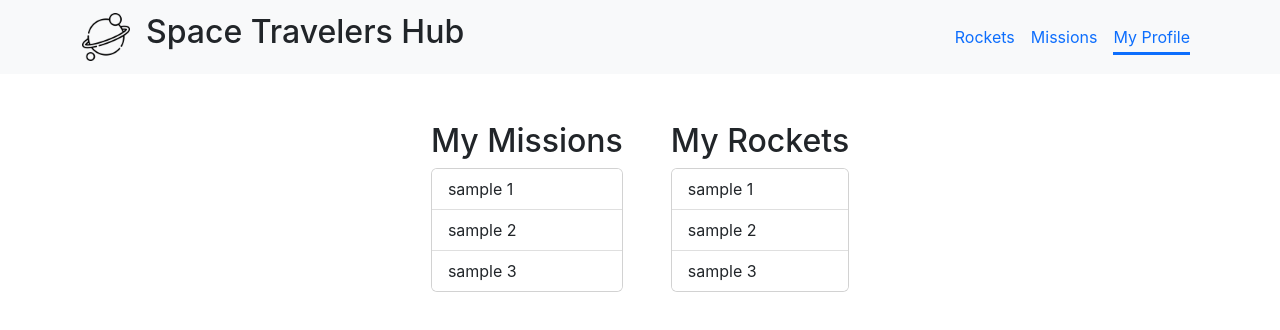
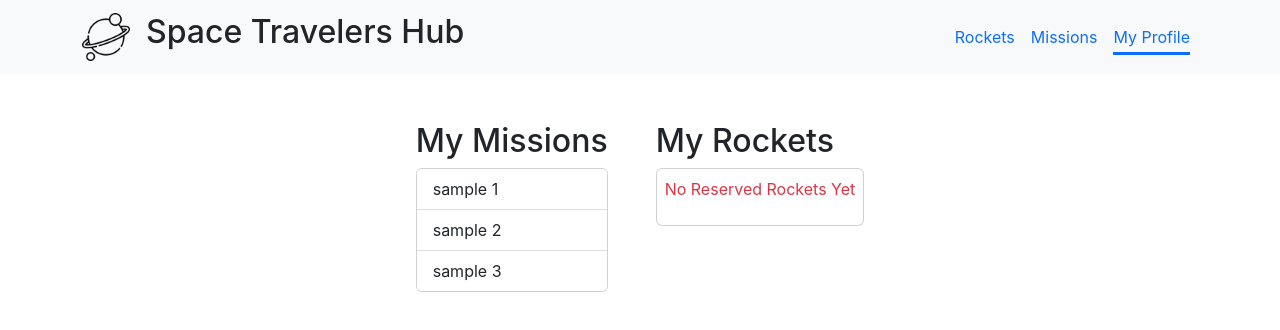
Before and after one commit to Boku52500/Space-Travelers-Hub, a React (Create React App) app: page /profile in a window 1280 px wide. Shown: the top 330 px of the page. Built offline with nearby package versions, Linux system fonts and the light colour scheme.

Commit message:
Fetched profile reservations

```diff
--- a/src/components/profile/Profile.jsx
+++ b/src/components/profile/Profile.jsx
@@ -1,6 +1,10 @@
 import React from 'react';
+import { useSelector } from 'react-redux';
+const Profile = () => {
+  const rockets = useSelector(state => state.post);
+ const reservedRockets = rockets.filter((rocket) => rocket.canceled);
 
-const Profile = () => {
+
   return (
     <div className="container d-flex justify-content-center my-5">
       <div>
@@ -17,9 +21,12 @@ const Profile = () => {
         <h2 className="ms-5">My Rockets</h2>
         <div className="card rocket-cart ms-5">
           <ul className="list-group list-group-flush">
-            <li className="list-group-item">sample 1</li>
-            <li className="list-group-item">sample 2</li>
-            <li className="list-group-item">sample 3</li>
+            {reservedRockets.length ? reservedRockets.map((rocketName) => {
+            const {rocket_name, id} = rocketName;
+             return (
+              <li key={id} className="list-group-item">{rocket_name}</li>
+             )
+          }) : <p className='p-2 text-danger'>No Reserved Rockets Yet</p>}
           </ul>
         </div>
       </div>
```
